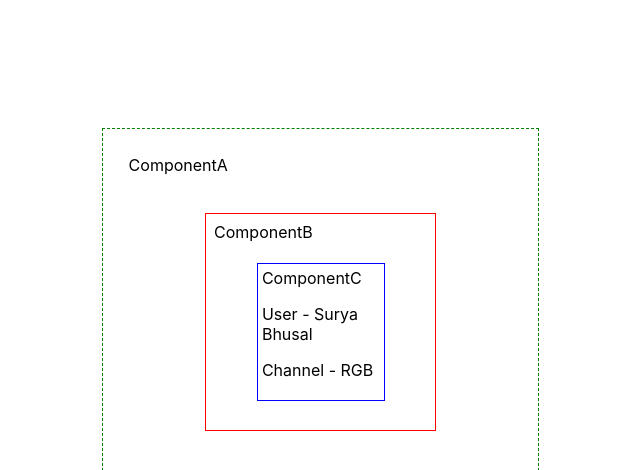
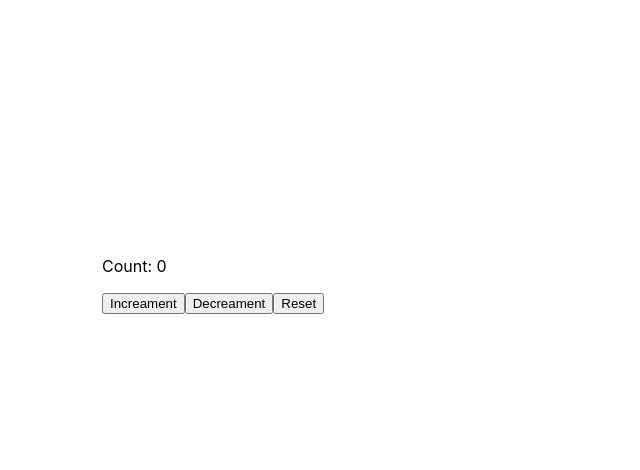
Before and after one commit to sbhusal123/react-hooks, a React (Create React App) app: page / in a window 1280 px wide. Shown: the top 470 px of the page, without its empty margins (154-794 px from the left). Built offline with nearby package versions, Linux system fonts and the light colour scheme.

Commit message:
Use reducer basic usage example added.

```diff
--- a/src/App.js
+++ b/src/App.js
@@ -1,18 +1,10 @@
 import React from "react";
-
-import ContextBasicUsage from "./Components/UseContextHook/UsingContextHooks";
-
-export const UserContext = React.createContext();
-export const ChannelContext = React.createContext();
+import UseReducerBasicUsage from "./Components/UseReducerHook/BasicUsage";
 
 function App() {
     return (
         <div className="App">
-            <UserContext.Provider value={"Surya Bhusal"}>
-                <ChannelContext.Provider value={"RGB"}>
-                    <ContextBasicUsage />
-                </ChannelContext.Provider>
-            </UserContext.Provider>
+            <UseReducerBasicUsage />
         </div>
     );
 }
--- /dev/null
+++ b/src/Components/UseReducerHook/BasicUsage.js
@@ -0,0 +1,50 @@
+import React, { useReducer } from "react";
+
+// Reducer
+const initialState = 0;
+const reducer = (state, action) => {
+    switch (action) {
+        case "increament":
+            return state + 1;
+        case "decreament":
+            return state - 1;
+        case "reset":
+            return initialState;
+        default:
+            return state;
+    }
+};
+
+// Component
+function BasicUsage() {
+    const [count, dispatch] = useReducer(reducer, initialState);
+
+    return (
+        <div style={{ margin: "20%" }}>
+            <p>Count: {count}</p>
+            <button
+                onClick={() => {
+                    dispatch("increament");
+                }}
+            >
+                Increament
+            </button>
+            <button
+                onClick={() => {
+                    dispatch("decreament");
+                }}
+            >
+                Decreament
+            </button>
+            <button
+                onClick={() => {
+                    dispatch("reset");
+                }}
+            >
+                Reset
+            </button>
+        </div>
+    );
+}
+
+export default BasicUsage;
```
Also changed, not shown: src/Components/UseReducerHook/README.md (added), 1 other file (tests, documents, lock files or other folders).
